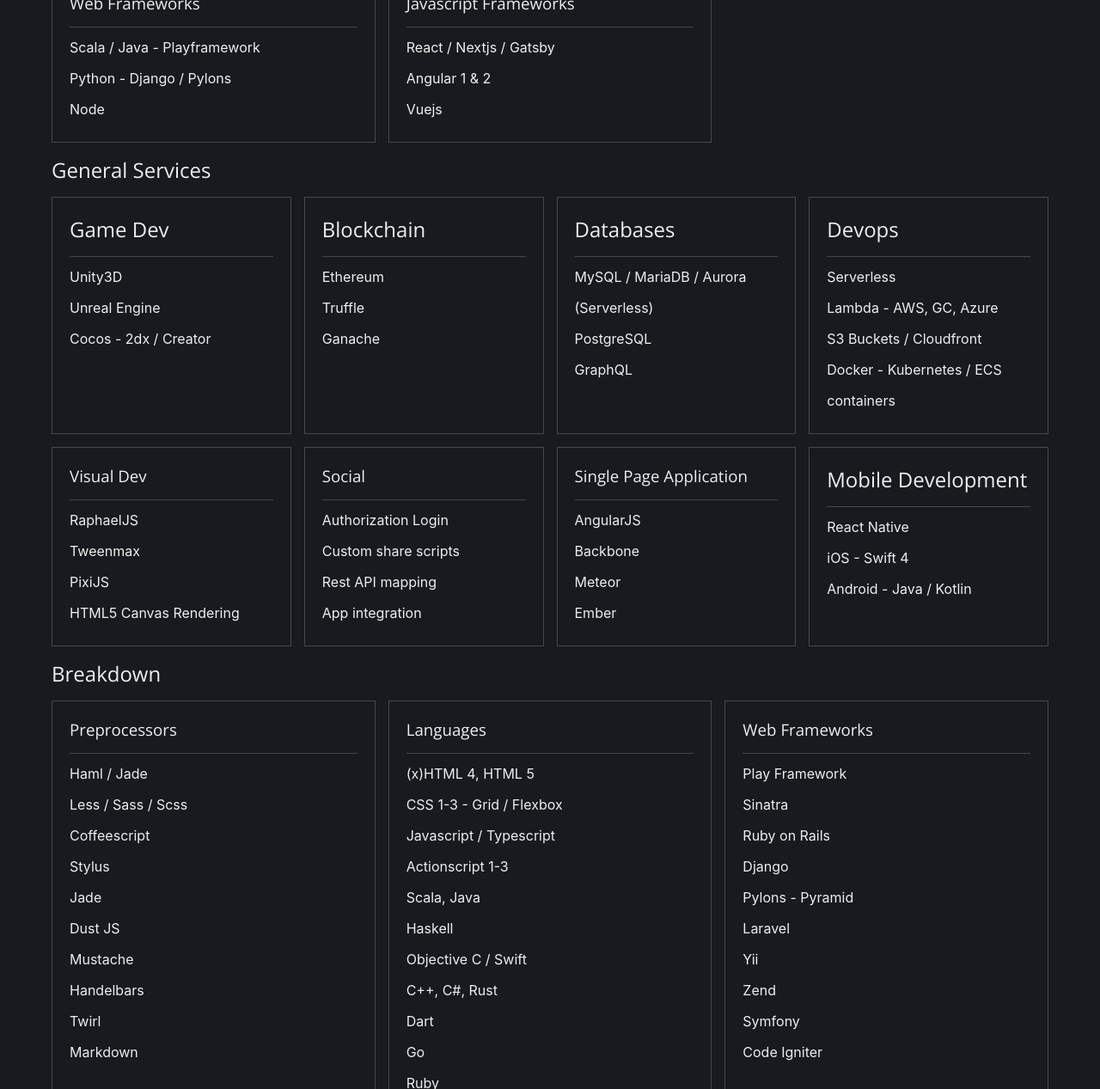
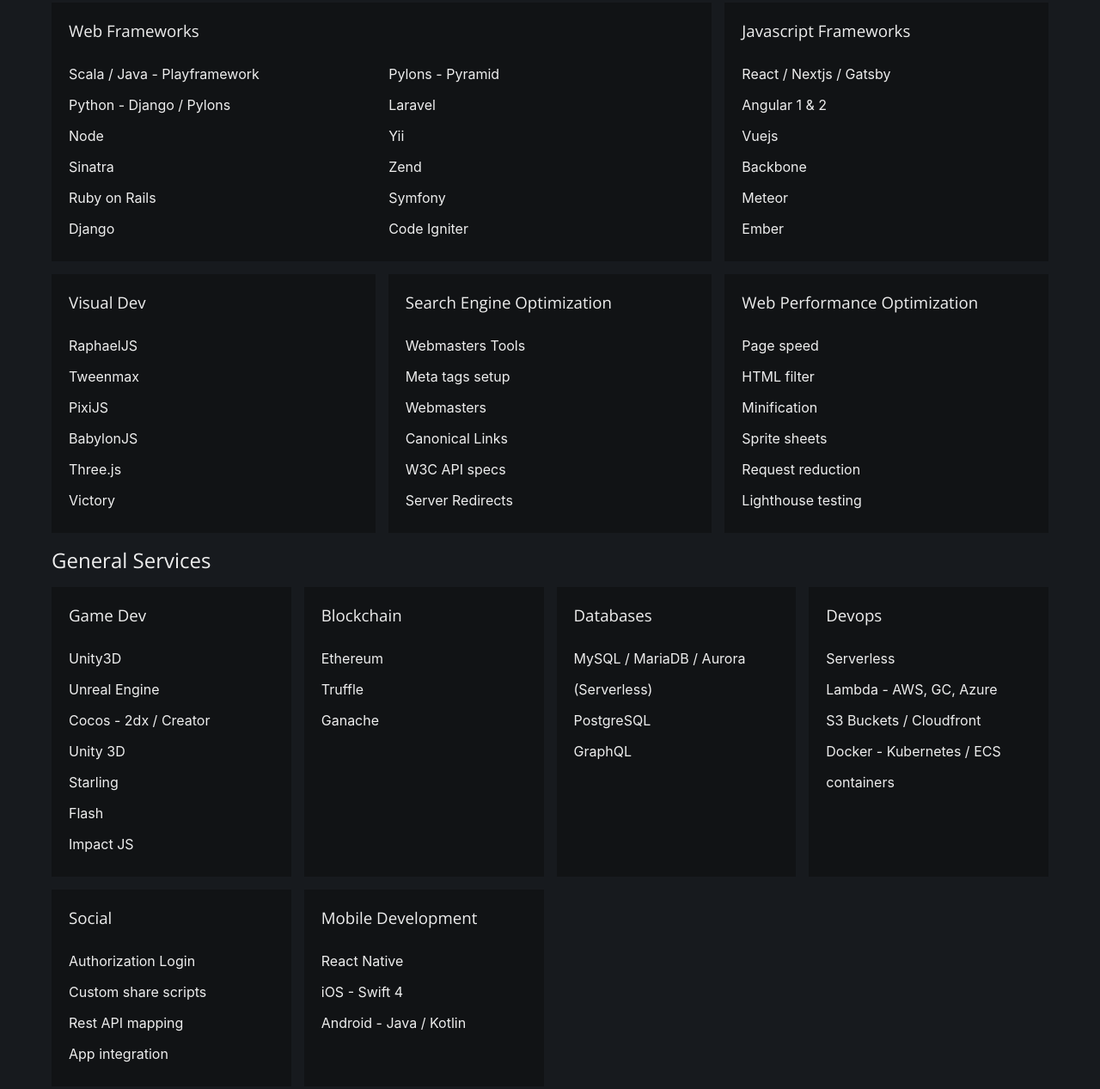
Before and after one commit to jmparsons/jmparsons.com, a Gatsby site: page /services in a window 1280 px wide. Shown: the part 196-1463 px from the top of the page at 86% size. Built offline with nearby package versions, Linux system fonts and the light colour scheme; Gatsby itself is replaced by a stand-in of ours.

Commit message:
Cleaning up services, combining sections.

```diff
--- a/src/components/UI/ServicesUI.tsx
+++ b/src/components/UI/ServicesUI.tsx
@@ -1,5 +1,6 @@
 import styled from 'styled-components';
 import { ThxProps } from '../Theme';
+import { media } from '../../utils/mq';
 
 type SvcColProps = ThxProps & {
   col?: number;
@@ -31,25 +32,36 @@
   display: grid;
   width: 100%;
   grid-gap: 15px;
-  grid-template-columns: ${({ col = 3 }: SvcColProps) => '1fr '.repeat(col)};
+  ${media.tablet`
+    grid-template-columns: ${({ col = 3 }: SvcColProps) => '1fr '.repeat(col)};
+  `};
 `;
 
 const SvcBlock = styled.div`
-  border: 1px solid #434854;
+  /* border: 1px solid #434854; */
+  background: #111315;
   padding: 20px;
+  grid-column: ${({ col = 0 }: SvcColProps) => (col > 0 ? `${3 - col} / 3` : col)};
   h2,
   h3 {
     font-weight: 400;
     margin: 0;
     padding: 0 0 15px 0;
-    border-bottom: 1px solid #434854;
+    /* border-bottom: 1px solid #434854; */
   }
+  ${media.tablet`
+    ul {
+      column-count: ${({ col = 0 }: SvcColProps) => col};
+    }
+  `};
 `;
 
 const SvcCol = styled.div`
-  ul {
-    column-count: ${({ col = 3 }: SvcColProps) => col};
-  }
+  ${media.tablet`
+    ul {
+      column-count: ${({ col = 3 }: SvcColProps) => col};
+    }
+  `};
 `;
 
 export { SvcStyles, SvcGrid, SvcBlock, SvcCol };
--- a/src/pages/services.tsx
+++ b/src/pages/services.tsx
@@ -8,16 +8,25 @@
   <Layout>
     <Helmet title="Services" />
     <Content>
+      <h1>Services</h1>
+      <h2>Web Development</h2>
       <SvcStyles>
-        <h1>Services</h1>
-        <h2>Technologies</h2>
         <SvcGrid>
-          <SvcBlock>
+          <SvcBlock col={2}>
             <h3>Web Frameworks</h3>
             <ul>
               <li>Scala / Java - Playframework</li>
               <li>Python - Django / Pylons</li>
               <li>Node</li>
+              <li>Sinatra</li>
+              <li>Ruby on Rails</li>
+              <li>Django</li>
+              <li>Pylons - Pyramid</li>
+              <li>Laravel</li>
+              <li>Yii</li>
+              <li>Zend</li>
+              <li>Symfony</li>
+              <li>Code Igniter</li>
             </ul>
           </SvcBlock>
           <SvcBlock>
@@ -26,42 +35,9 @@
               <li>React / Nextjs / Gatsby</li>
               <li>Angular 1 & 2</li>
               <li>Vuejs</li>
-            </ul>
-          </SvcBlock>
-        </SvcGrid>
-        <h2>General Services</h2>
-        <SvcGrid col={4}>
-          <SvcBlock>
-            <h2>Game Dev</h2>
-            <ul>
-              <li>Unity3D</li>
-              <li>Unreal Engine</li>
-              <li>Cocos - 2dx / Creator</li>
-            </ul>
-          </SvcBlock>
-          <SvcBlock>
-            <h2>Blockchain</h2>
-            <ul>
-              <li>Ethereum</li>
-              <li>Truffle</li>
-              <li>Ganache</li>
-            </ul>
-          </SvcBlock>
-          <SvcBlock>
-            <h2>Databases</h2>
-            <ul>
-              <li>MySQL / MariaDB / Aurora (Serverless)</li>
-              <li>PostgreSQL</li>
-              <li>GraphQL</li>
-            </ul>
-          </SvcBlock>
-          <SvcBlock>
-            <h2>Devops</h2>
-            <ul>
-              <li>Serverless</li>
-              <li>Lambda - AWS, GC, Azure</li>
-              <li>S3 Buckets / Cloudfront</li>
-              <li>Docker - Kubernetes / ECS containers</li>
+              <li>Backbone</li>
+              <li>Meteor</li>
+              <li>Ember</li>
             </ul>
           </SvcBlock>
           <SvcBlock>
@@ -70,7 +46,71 @@
               <li>RaphaelJS</li>
               <li>Tweenmax</li>
               <li>PixiJS</li>
-              <li>HTML5 Canvas Rendering</li>
+              <li>BabylonJS</li>
+              <li>Three.js</li>
+              <li>Victory</li>
+            </ul>
+          </SvcBlock>
+          <SvcBlock>
+            <h3>Search Engine Optimization</h3>
+            <ul>
+              <li>Webmasters Tools</li>
+              <li>Meta tags setup</li>
+              <li>Webmasters</li>
+              <li>Canonical Links</li>
+              <li>W3C API specs</li>
+              <li>Server Redirects</li>
+            </ul>
+          </SvcBlock>
+          <SvcBlock>
+            <h3>Web Performance Optimization</h3>
+            <ul>
+              <li>Page speed</li>
+              <li>HTML filter</li>
+              <li>Minification</li>
+              <li>Sprite sheets</li>
+              <li>Request reduction</li>
+              <li>Lighthouse testing</li>
+            </ul>
+          </SvcBlock>
+        </SvcGrid>
+        <h2>General Services</h2>
+        <SvcGrid col={4}>
+          <SvcBlock>
+            <h3>Game Dev</h3>
+            <ul>
+              <li>Unity3D</li>
+              <li>Unreal Engine</li>
+              <li>Cocos - 2dx / Creator</li>
+              <li>Unity 3D</li>
+              <li>Starling</li>
+              <li>Flash</li>
+              <li>Impact JS</li>
+            </ul>
+          </SvcBlock>
+          <SvcBlock>
+            <h3>Blockchain</h3>
+            <ul>
+              <li>Ethereum</li>
+              <li>Truffle</li>
+              <li>Ganache</li>
+            </ul>
+          </SvcBlock>
+          <SvcBlock>
+            <h3>Databases</h3>
+            <ul>
+              <li>MySQL / MariaDB / Aurora (Serverless)</li>
+              <li>PostgreSQL</li>
+              <li>GraphQL</li>
+            </ul>
+          </SvcBlock>
+          <SvcBlock>
+            <h3>Devops</h3>
+            <ul>
+              <li>Serverless</li>
+              <li>Lambda - AWS, GC, Azure</li>
+              <li>S3 Buckets / Cloudfront</li>
+              <li>Docker - Kubernetes / ECS containers</li>
             </ul>
           </SvcBlock>
           <SvcBlock>
@@ -83,16 +123,7 @@
             </ul>
           </SvcBlock>
           <SvcBlock>
-            <h3>Single Page Application</h3>
-            <ul>
-              <li>AngularJS</li>
-              <li>Backbone</li>
-              <li>Meteor</li>
-              <li>Ember</li>
-            </ul>
-          </SvcBlock>
-          <SvcBlock>
-            <h2>Mobile Development</h2>
+            <h3>Mobile Development</h3>
             <ul>
               <li>React Native</li>
               <li>iOS - Swift 4</li>
@@ -100,7 +131,7 @@
             </ul>
           </SvcBlock>
         </SvcGrid>
-        <h2>Breakdown</h2>
+        <h2>Technologies</h2>
         <SvcGrid>
           <SvcBlock>
             <h3>Preprocessors</h3>
@@ -135,24 +166,7 @@
             </ul>
           </SvcBlock>
           <SvcBlock>
-            <h3>Web Frameworks</h3>
-            <ul>
-              <li>Play Framework</li>
-              <li>Sinatra</li>
-              <li>Ruby on Rails</li>
-              <li>Django</li>
-              <li>Pylons - Pyramid</li>
-              <li>Laravel</li>
-              <li>Yii</li>
-              <li>Zend</li>
-              <li>Symfony</li>
-              <li>Code Igniter</li>
-            </ul>
-          </SvcBlock>
-        </SvcGrid>
-        <SvcBlock>
-          <h3>Third Party Dev</h3>
-          <SvcCol>
+            <h3>Third Party Dev</h3>
             <ul>
               <li>Squarespace</li>
               <li>Shopify</li>
@@ -165,8 +179,8 @@
               <li>Refinery</li>
               <li>Big Cartel</li>
             </ul>
-          </SvcCol>
-        </SvcBlock>
+          </SvcBlock>
+        </SvcGrid>
         <SvcBlock>
           <h3>Wordpress</h3>
           <SvcCol>
@@ -180,43 +194,6 @@
             </ul>
           </SvcCol>
         </SvcBlock>
-        <SvcGrid>
-          <SvcBlock>
-            <h3>Gamedev</h3>
-            <ul>
-              <li>Unity 3D</li>
-              <li>Unreal Engine 4</li>
-              <li>Cocos2d</li>
-              <li>Cocos2d-swift</li>
-              <li>Cocos2d-x</li>
-              <li>Starling</li>
-              <li>Flash</li>
-              <li>Impact JS</li>
-            </ul>
-          </SvcBlock>
-          <SvcBlock>
-            <h3>Search Engine Optimization</h3>
-            <ul>
-              <li>Webmasters Tools</li>
-              <li>Meta tags setup</li>
-              <li>Webmasters</li>
-              <li>Canonical Links</li>
-              <li>W3C API specs</li>
-              <li>Server Redirects</li>
-            </ul>
-          </SvcBlock>
-          <SvcBlock>
-            <h3>Web Performance Optimization</h3>
-            <ul>
-              <li>Page speed</li>
-              <li>HTML filter</li>
-              <li>Minification</li>
-              <li>Sprite sheets</li>
-              <li>Request reduction</li>
-              <li>Lighthouse testing</li>
-            </ul>
-          </SvcBlock>
-        </SvcGrid>
 
         {/* <h2>Websites</h2>
         <h2>Optimization</h2>
```
